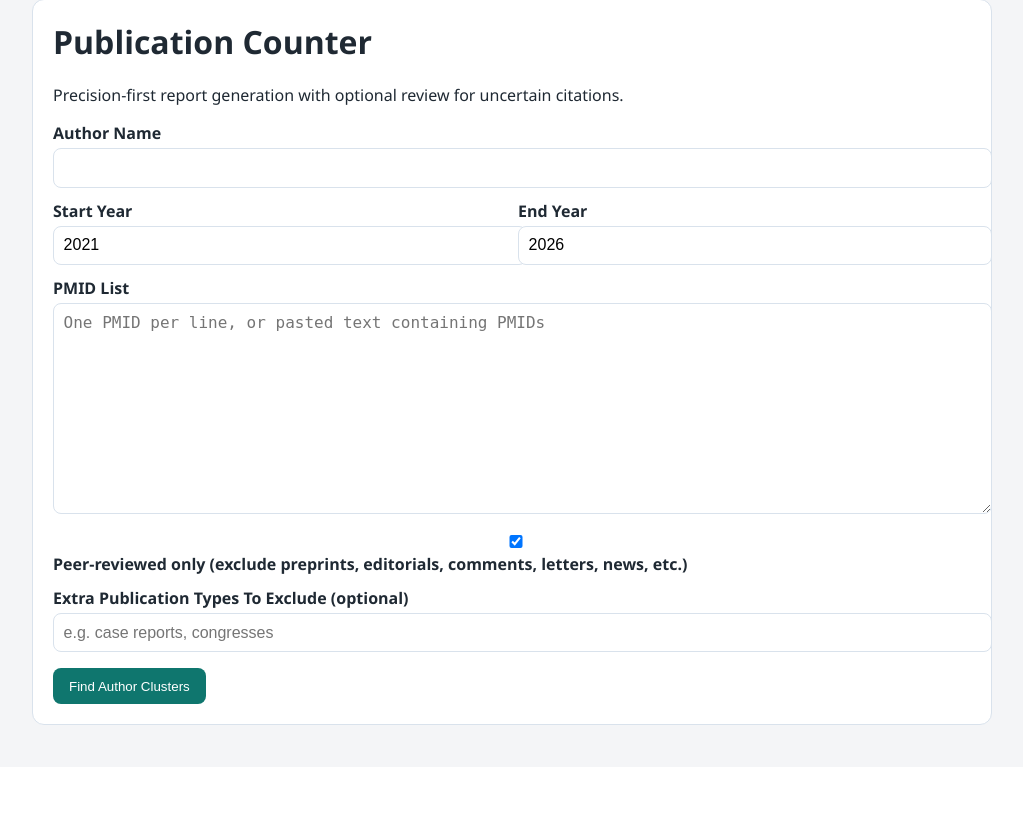
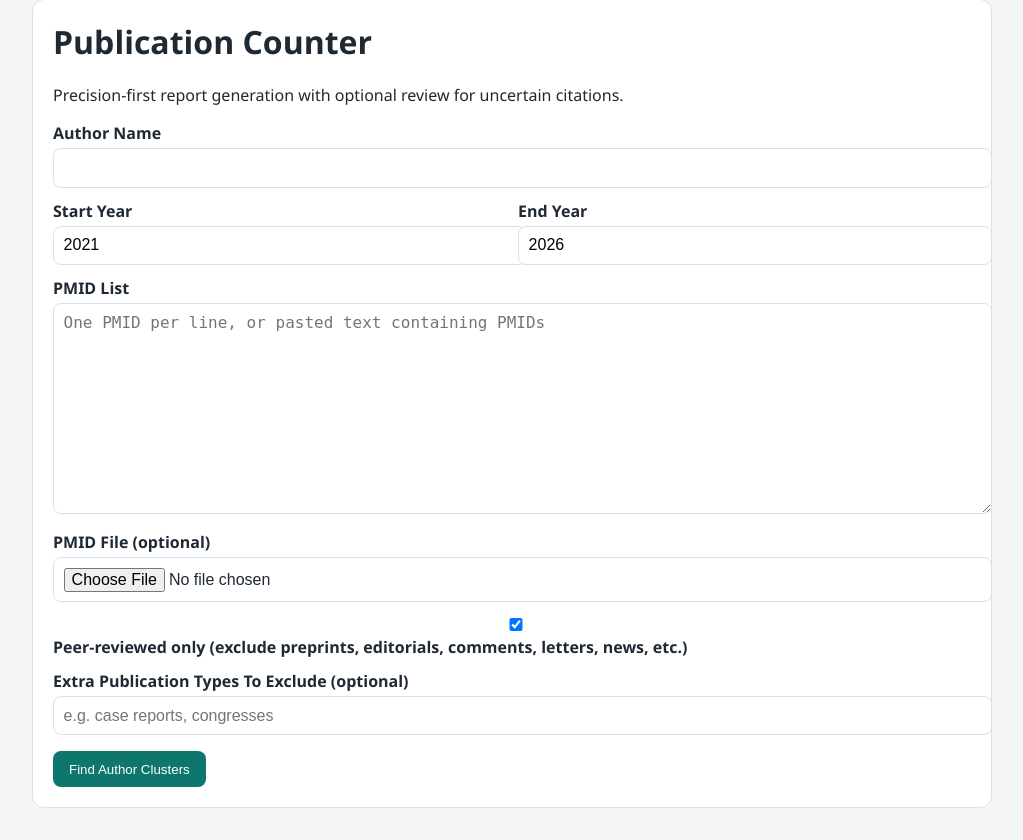
Before and after one commit to jeff47/echidna, a FastAPI app: page / in a window 1280 px wide. Shown: the part 33-873 px from the top of the page, without its empty margins (128-1151 px from the left). Before the commit the page ends 758 px from the top, so only its background shows below. Run offline with FastAPI, Linux system fonts and the light colour scheme; some libraries are stand-ins or nearby versions.

Commit message:
Added file upload option.

```diff
--- a/app/main.py
+++ b/app/main.py
@@ -10,7 +10,7 @@ from datetime import date
 from pathlib import Path
 from typing import Any
 
-from fastapi import FastAPI, Form, HTTPException, Request
+from fastapi import FastAPI, File, Form, HTTPException, Request, UploadFile
 from fastapi.responses import HTMLResponse
 from fastapi.templating import Jinja2Templates
 
@@ -237,6 +237,19 @@ def _sanitize_citation_affiliations(citations: list[Citation]) -> int:
                 author.affiliation = cleaned
                 changed += 1
     return changed
+
+
+def _read_uploaded_text(upload: UploadFile | None) -> str:
+    if upload is None:
+        return ""
+    try:
+        raw = upload.file.read()
+    except Exception:  # noqa: BLE001
+        logger.exception("Failed to read uploaded PMID file: filename=%r", upload.filename)
+        return ""
+    if not raw:
+        return ""
+    return raw.decode("utf-8", errors="ignore")
 
 
 def _build_out_of_window_rows(
@@ -510,7 +523,8 @@ def index(request: Request) -> HTMLResponse:
 def disambiguate(
     request: Request,
     author_name: str = Form(...),
-    pmids: str = Form(...),
+    pmids: str = Form(default=""),
+    pmid_file: UploadFile | None = File(default=None),
     start_year: int = Form(...),
     end_year: int = Form(...),
     peer_reviewed_only: str | None = Form(default=None),
@@ -544,7 +558,9 @@ def disambiguate(
             status_code=400,
         )
 
-    parsed_pmids = parse_pmids(pmids)
+    pmid_file_text = _read_uploaded_text(pmid_file)
+    combined_pmids_text = "\n".join(part for part in (pmids, pmid_file_text) if part.strip())
+    parsed_pmids = parse_pmids(combined_pmids_text)
     logger.info("Parsed %d PMID(s) from input", len(parsed_pmids))
     if not parsed_pmids:
         return templates.TemplateResponse(
@@ -557,7 +573,7 @@ def disambiguate(
                 "pmids": pmids,
                 "peer_reviewed_only": peer_reviewed_only_enabled,
                 "extra_excluded_types": extra_excluded_types,
-                "error": "No PMIDs found in input",
+                "error": "No PMIDs found in text input or uploaded file",
             },
             status_code=400,
         )
--- a/templates/index.html
+++ b/templates/index.html
@@ -31,7 +31,7 @@
     <h1>Publication Counter</h1>
     <p>Precision-first report generation with optional review for uncertain citations.</p>
     {% if error %}<p class="error">{{ error }}</p>{% endif %}
-    <form method="post" action="/disambiguate">
+    <form method="post" action="/disambiguate" enctype="multipart/form-data">
       <label for="author_name">Author Name</label>
       <input id="author_name" name="author_name" value="{{ author_name }}" required>
 
@@ -47,7 +47,10 @@
       </div>
 
       <label for="pmids">PMID List</label>
-      <textarea id="pmids" name="pmids" rows="10" placeholder="One PMID per line, or pasted text containing PMIDs" required>{{ pmids }}</textarea>
+      <textarea id="pmids" name="pmids" rows="10" placeholder="One PMID per line, or pasted text containing PMIDs">{{ pmids }}</textarea>
+
+      <label for="pmid_file">PMID File (optional)</label>
+      <input id="pmid_file" name="pmid_file" type="file" accept=".txt,text/plain">
 
       <label>
         <input type="checkbox" name="peer_reviewed_only" value="1" {% if peer_reviewed_only %}checked{% endif %}>
```
Also changed, not shown: README.md.
